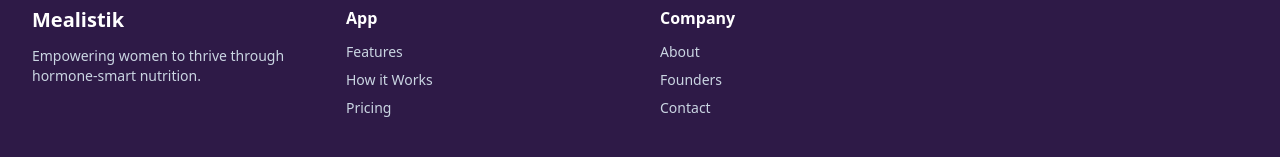
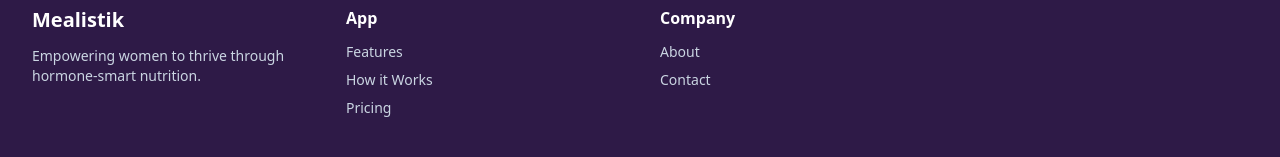
Before and after one commit to innarageneral/innara-website, a Next.js app: page / in a window 1280 px wide. Shown: the part 5005-5162 px from the top of the page. Built offline with nearby package versions, Linux system fonts and the light colour scheme.

Commit message:
Convert list items to links in page.js

```diff
--- a/src/app/page.js
+++ b/src/app/page.js
@@ -626,17 +626,16 @@
             <div>
               <div className="font-semibold text-white">App</div>
               <ul className="mt-3 space-y-2 text-sm text-slate-300">
-                <li>Features</li>
-                <li>How it Works</li>
-                <li>Pricing</li>
+                <li><a href="#features" className="hover:text-[var(--ml-secondary)] transition">Features</a></li>
+                <li><a href="#how" className="hover:text-[var(--ml-secondary)] transition">How it Works</a></li>
+                <li><a href="#plans" className="hover:text-[var(--ml-secondary)] transition">Pricing</a></li>
               </ul>
             </div>
             <div>
               <div className="font-semibold text-white">Company</div>
               <ul className="mt-3 space-y-2 text-sm text-slate-300">
-                <li>About</li>
-                <li>Founders</li>
-                <li>Contact</li>
+                <li><a href="#why" className="hover:text-[var(--ml-secondary)] transition">About</a></li>
+                <li><a href="#newsletter" className="hover:text-[var(--ml-secondary)] transition">Contact</a></li>
               </ul>
             </div>
           </div>
```
